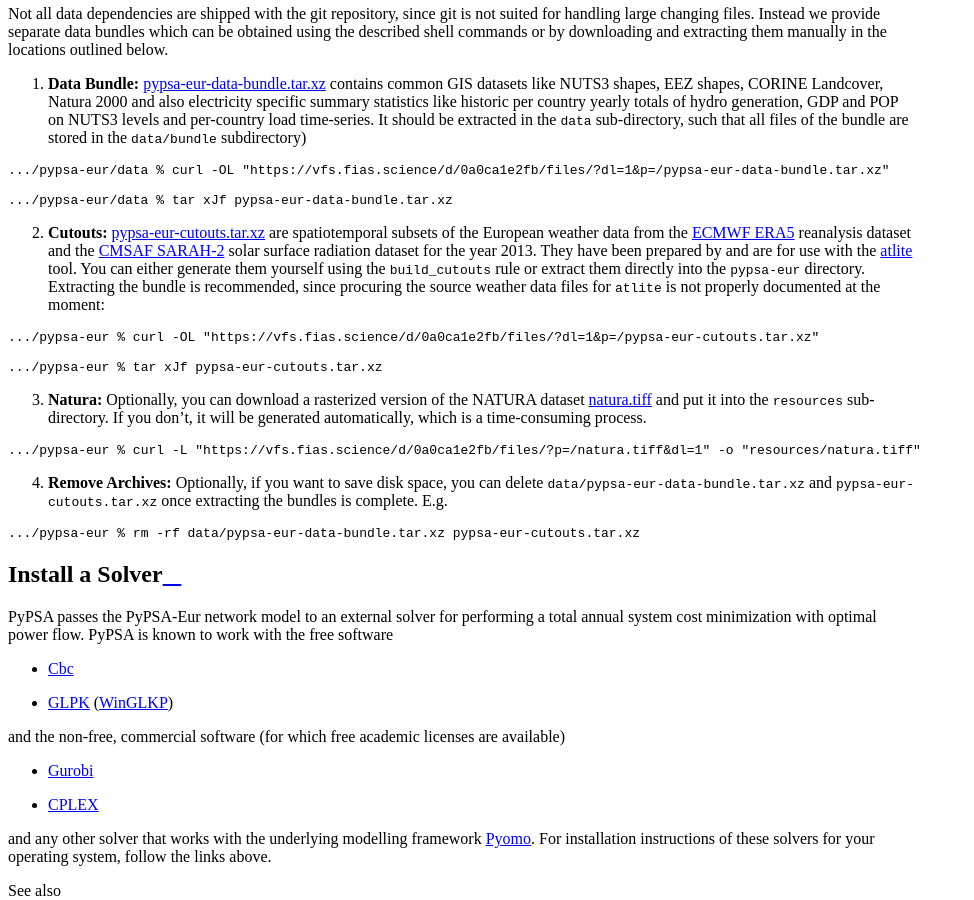
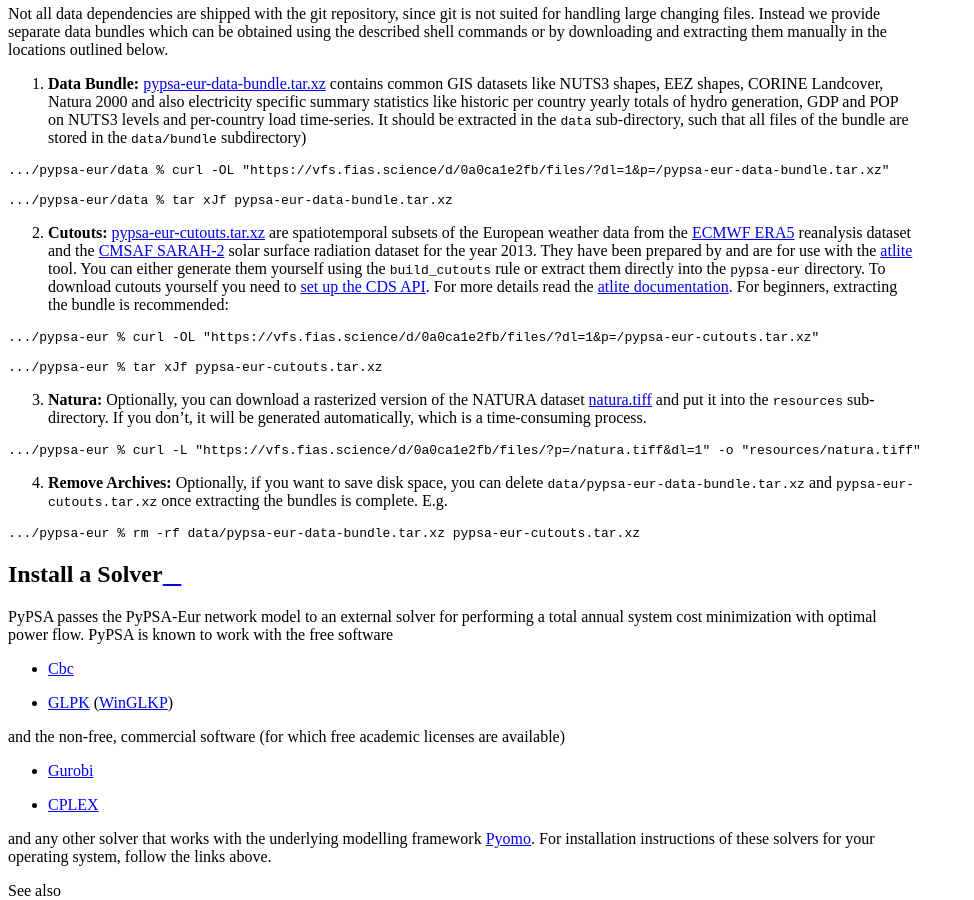
Before and after one commit to PyPSA/PyPSA, a Sphinx documentation site: the page built from doc/installation.rst, in a window 1280 px wide and 900 px high, scrolled down 1330 px. Shown: the whole window, without its empty margins (0-974 px from the left). Built offline with Sphinx 7.4.7 and the Read the Docs theme 2.0.0, drawn with Linux system fonts in a browser that asks for light colours.

Commit message:
add installing cds api instructions

```diff
--- a/doc/installation.rst
+++ b/doc/installation.rst
@@ -65,7 +65,7 @@
     .../pypsa-eur/data % tar xJf pypsa-eur-data-bundle.tar.xz
 
 
-2. **Cutouts:** `pypsa-eur-cutouts.tar.xz <https://vfs.fias.science/d/0a0ca1e2fb/files/?p=/pypsa-eur-cutouts.tar.xz>`_ are spatiotemporal subsets of the European weather data from the `ECMWF ERA5 <https://software.ecmwf.int/wiki/display/CKB/ERA5+data+documentation>`_ reanalysis dataset and the `CMSAF SARAH-2 <https://wui.cmsaf.eu/safira/action/viewDoiDetails?acronym=SARAH_V002>`_ solar surface radiation dataset for the year 2013. They have been prepared by and are for use with the `atlite <https://github.com/PyPSA/atlite>`_ tool. You can either generate them yourself using the ``build_cutouts`` rule or extract them directly into the ``pypsa-eur`` directory. Extracting the bundle is recommended, since procuring the source weather data files for ``atlite`` is not properly documented at the moment:
+2. **Cutouts:** `pypsa-eur-cutouts.tar.xz <https://vfs.fias.science/d/0a0ca1e2fb/files/?p=/pypsa-eur-cutouts.tar.xz>`_ are spatiotemporal subsets of the European weather data from the `ECMWF ERA5 <https://software.ecmwf.int/wiki/display/CKB/ERA5+data+documentation>`_ reanalysis dataset and the `CMSAF SARAH-2 <https://wui.cmsaf.eu/safira/action/viewDoiDetails?acronym=SARAH_V002>`_ solar surface radiation dataset for the year 2013. They have been prepared by and are for use with the `atlite <https://github.com/PyPSA/atlite>`_ tool. You can either generate them yourself using the ``build_cutouts`` rule or extract them directly into the ``pypsa-eur`` directory. To download cutouts yourself you need to `set up the CDS API <https://cds.climate.copernicus.eu/api-how-to>`_. For more details read the `atlite documentation <https://atlite.readthedocs.io>`_. For beginners, extracting the bundle is recommended:
 
 .. code:: bash
 
```
